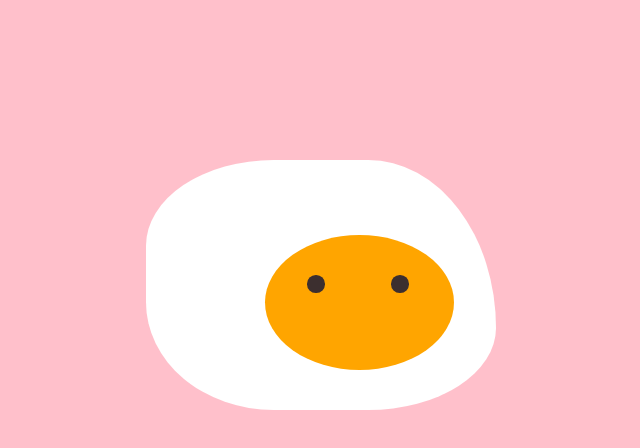
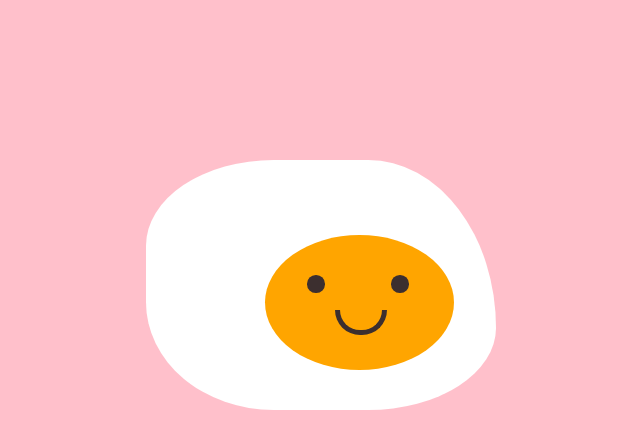
Before and after one commit to allisoncortez/css-egg, a plain HTML site: page index.html in a window 1280 px wide. Shown: the full height of the page, 319-959 px from the left. Drawn offline with Linux system fonts and the light colour scheme.

Commit message:
add CSS for mouth

```diff
--- a/style.css
+++ b/style.css
@@ -64,3 +64,17 @@ body {
     border-radius: 50%;
     z-index: 2;
 }
+
+.mouth {
+    position: absolute;
+    /* background: #3c2f2f; */
+    top: 60%;
+    left: 54%;
+    width: 12%;
+    height: 8%;
+    border-radius: 0 0 80px 80px; /* border-radius: 0 0 125px 125px; */
+    border-bottom: 5px solid #3c2f2f; /* dark outline */
+    border-right: 5px solid #3c2f2f; /* dark outline */
+    border-left: 5px solid #3c2f2f; /* dark outline */
+    z-index: 4;
+  }
```
